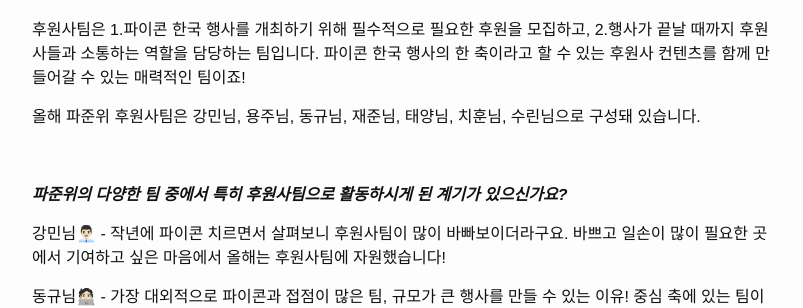
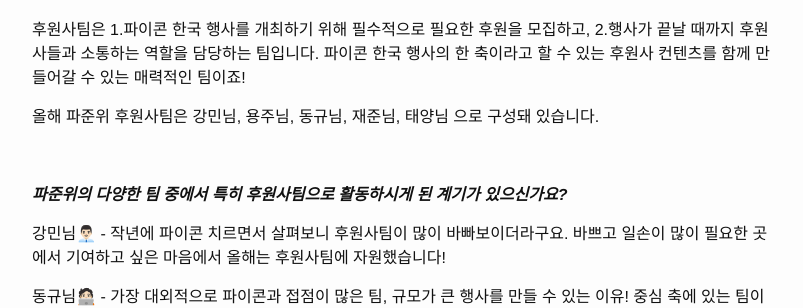
Before and after one commit to pythonkr/blog, a Jekyll site: the page built from _posts/2023-05-17-pykon-interview-2023-02.md, in a window 1280 px wide and 900 px high, scrolled down 868 px. Shown: the part 152-460 px from the top of the window, without its empty margins (238-1041 px from the left). Built offline with Jekyll 4.4.1, drawn with Linux system fonts in a browser that asks for light colours; comment, search, counter and statistics services are not loaded.

Commit message:
후원사 구성원 수정

```diff
--- a/_posts/2023-05-17-pykon-interview-2023-02.md
+++ b/_posts/2023-05-17-pykon-interview-2023-02.md
@@ -36,7 +36,7 @@
 
 후원사팀은 1.파이콘 한국 행사를 개최하기 위해 필수적으로 필요한 후원을 모집하고, 2.행사가 끝날 때까지 후원사들과 소통하는 역할을 담당하는 팀입니다. 파이콘 한국 행사의 한 축이라고 할 수 있는 후원사 컨텐츠를 함께 만들어갈 수 있는 매력적인 팀이죠!
 
-올해 파준위 후원사팀은 강민님, 용주님, 동규님, 재준님, 태양님, 치훈님, 수린님으로 구성돼 있습니다.
+올해 파준위 후원사팀은 강민님, 용주님, 동규님, 재준님, 태양님 으로 구성돼 있습니다.
 
 
 <br/>
```
